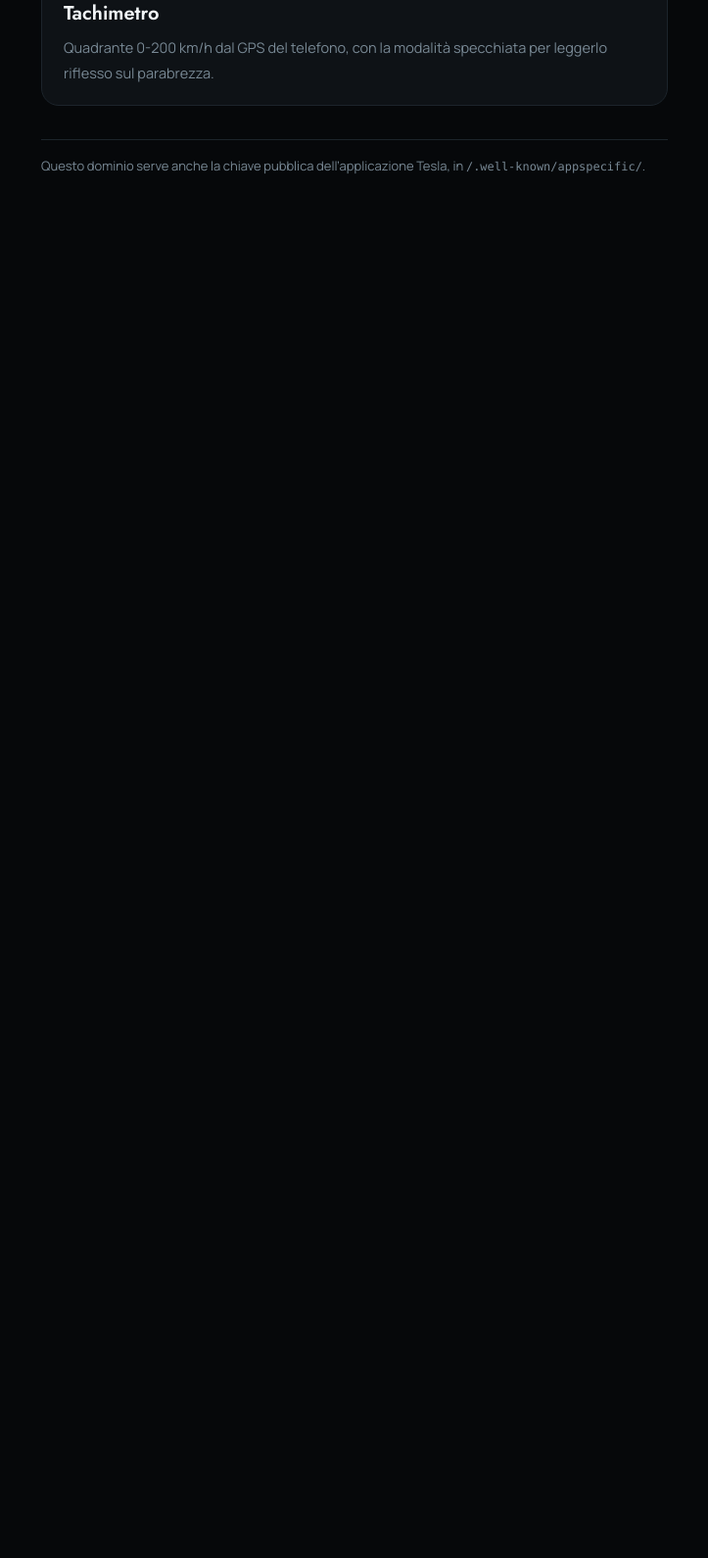
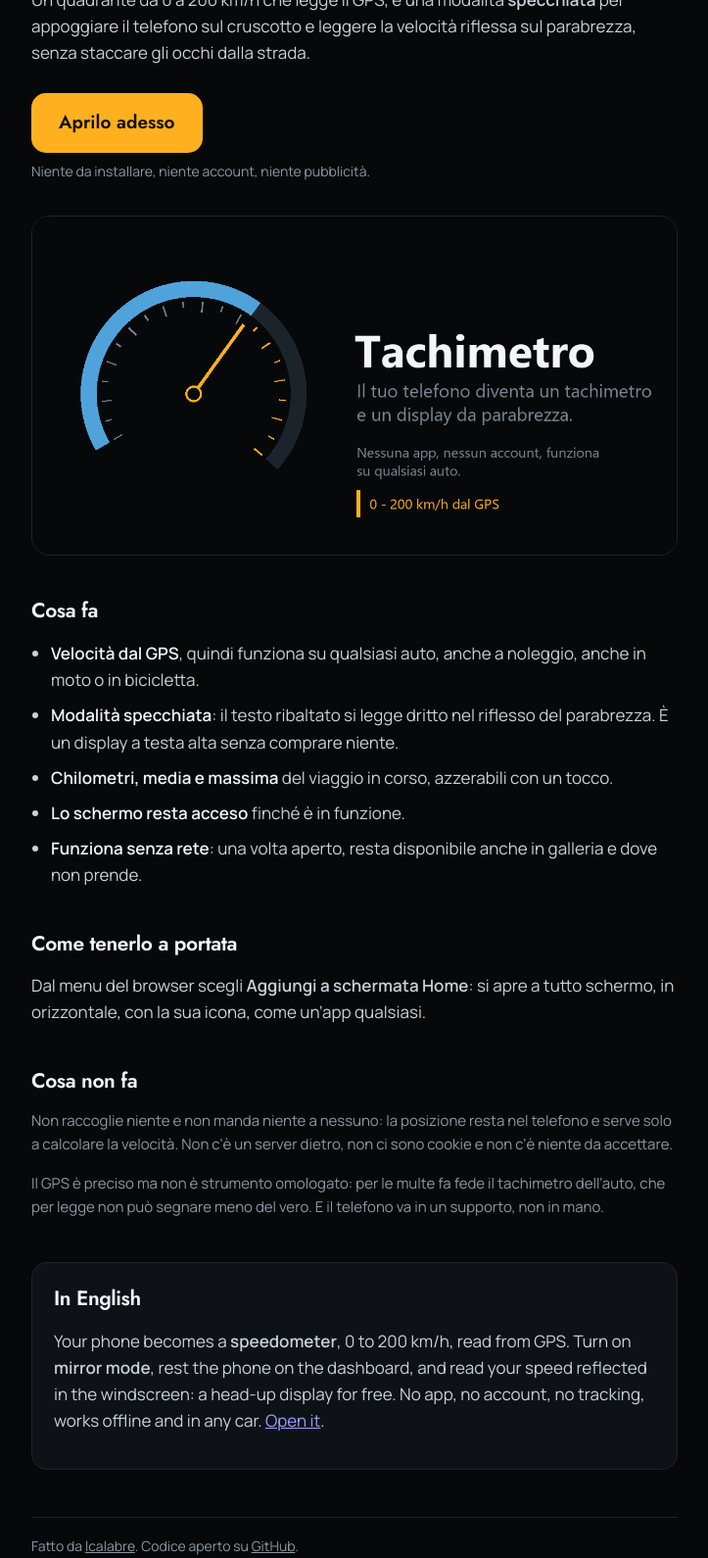
Before and after one commit to lcalabre/tesla-eubuleo, a plain HTML site: page index.html in a window 1280 px wide. Shown: the part 222-1812 px from the top of the page at 98% size, without its empty margins (278-1001 px from the left). Before the commit the page ends 800 px from the top, so only its background shows below. Drawn offline with Linux system fonts and the light colour scheme.

Commit message:
pagina di presentazione, anteprima per le chat, installabile e offline
- index.html diventa una landing che spiega la modalita' specchiata, con un
  riquadro in inglese
- anteprima.png: incollando il link in chat compare una scheda, non un URL nudo
- manifest + icone: "Aggiungi a schermata Home" lo apre a tutto schermo
- sw.js: una volta aperto funziona anche senza rete, che in galleria serve
- il tachimetro viene avvolto in un documento completo da pubblica_sito.py

Co-Authored-By: Claude Opus 5 <noreply@anthropic.com>

```diff
--- a/index.html
+++ b/index.html
@@ -3,55 +3,118 @@
 <head>
 <meta charset="utf-8">
 <meta name="viewport" content="width=device-width, initial-scale=1, viewport-fit=cover">
-<title>tesla.eubuleo.it</title>
+<title>Tachimetro</title>
+<meta name="description" content="Il telefono diventa un tachimetro da 0 a 200 km/h e un display da parabrezza. Nessuna app da installare, nessun account, funziona su qualsiasi auto.">
+<meta name="theme-color" content="#06080A">
+<link rel="canonical" href="https://lcalabre.github.io/tesla-eubuleo/">
+<link rel="manifest" href="manifest.webmanifest">
+<link rel="icon" href="icona-192.png" sizes="192x192">
+<link rel="apple-touch-icon" href="icona-192.png">
+<meta property="og:type" content="website">
+<meta property="og:title" content="Tachimetro">
+<meta property="og:description" content="Il telefono diventa un tachimetro e un display da parabrezza. Nessuna app, nessun account.">
+<meta property="og:image" content="https://lcalabre.github.io/tesla-eubuleo/anteprima.png">
+<meta property="og:url" content="https://lcalabre.github.io/tesla-eubuleo/">
+<meta property="og:locale" content="it_IT">
+<meta name="twitter:card" content="summary_large_image">
+<meta name="twitter:title" content="Tachimetro">
+<meta name="twitter:description" content="Il telefono diventa un tachimetro e un display da parabrezza.">
+<meta name="twitter:image" content="https://lcalabre.github.io/tesla-eubuleo/anteprima.png">
 <link rel="preconnect" href="https://fonts.googleapis.com">
 <link rel="preconnect" href="https://fonts.gstatic.com" crossorigin>
-<link rel="stylesheet" href="https://fonts.googleapis.com/css2?family=Jost:wght@400;600&family=Manrope:wght@400;600&display=swap">
+<link rel="stylesheet" href="https://fonts.googleapis.com/css2?family=Jost:wght@400;600;700&family=Manrope:wght@400;600&display=swap">
 <style>
   :root{
     --nero:#06080A; --carta:#0E1216; --filo:#1C242B;
-    --chiaro:#F2F6F8; --tenue:#788894; --blu:#4FA3DA;
+    --chiaro:#F2F6F8; --tenue:#8B99A5; --ambra:#FFB01F; --blu:#4FA3DA;
     color-scheme: dark;
   }
   *{box-sizing:border-box;}
   body{
     margin:0; background:var(--nero); color:var(--chiaro);
-    font-family:Manrope, system-ui, sans-serif; line-height:1.6;
-    padding:40px 16px calc(40px + env(safe-area-inset-bottom, 0px));
+    font-family:Manrope, system-ui, sans-serif; line-height:1.6; font-size:17px;
+    padding:0 16px calc(48px + env(safe-area-inset-bottom, 0px));
   }
-  main{max-width:640px; margin:0 auto;}
-  .occhiello{font-family:Jost,sans-serif; text-transform:uppercase; letter-spacing:.2em;
-             font-size:12px; color:var(--tenue);}
-  h1{font-family:Jost,sans-serif; font-weight:600; font-size:clamp(30px,7vw,44px);
-     margin:6px 0 10px; letter-spacing:-.02em;}
-  p{color:var(--tenue); margin:0 0 28px;}
-  a.scheda{
-    display:block; text-decoration:none; color:inherit; background:var(--carta);
-    border:1px solid var(--filo); border-radius:18px; padding:20px 22px; margin-bottom:14px;
+  main{max-width:660px; margin:0 auto;}
+  h1,h2{font-family:Jost, sans-serif; letter-spacing:-.02em; text-wrap:balance;}
+  h1{font-weight:700; font-size:clamp(38px,10vw,62px); line-height:1.02; margin:0 0 14px;}
+  h2{font-weight:600; font-size:21px; margin:40px 0 12px;}
+  .occhiello{font-family:Jost,sans-serif; text-transform:uppercase; letter-spacing:.22em;
+             font-size:12px; color:var(--tenue); margin-top:48px;}
+  p{margin:0 0 16px; color:#C7D2DA;}
+  p.tenue{color:var(--tenue); font-size:15px;}
+
+  .prova{
+    display:inline-flex; align-items:center; gap:10px; margin:12px 0 8px;
+    background:var(--ambra); color:#141005; text-decoration:none; font-weight:600;
+    font-family:Jost,sans-serif; font-size:19px; padding:15px 28px; border-radius:15px;
   }
-  a.scheda:hover, a.scheda:focus-visible{border-color:var(--blu); outline:none;}
-  a.scheda h2{font-family:Jost,sans-serif; font-weight:600; font-size:20px; margin:0 0 6px;}
-  a.scheda span{color:var(--tenue); font-size:14.5px;}
-  footer{color:var(--tenue); font-size:13px; margin-top:34px; border-top:1px solid var(--filo);
-         padding-top:16px;}
-  code{font-family:ui-monospace, SFMono-Regular, Menlo, monospace; font-size:.92em;}
+  .prova:hover, .prova:focus-visible{background:#FFC24F; outline:none;}
+  .sotto-bottone{font-size:14px; color:var(--tenue); margin-bottom:34px;}
+
+  figure{margin:26px 0 0;}
+  figure img{width:100%; border-radius:18px; border:1px solid var(--filo); display:block;}
+
+  ul{margin:0 0 16px; padding-left:20px; color:#C7D2DA;}
+  li{margin-bottom:9px;}
+  li b{color:var(--chiaro);}
+
+  .lingua{background:var(--carta); border:1px solid var(--filo); border-radius:16px;
+          padding:20px 22px; margin-top:44px;}
+  .lingua h2{margin-top:0;}
+  footer{margin-top:48px; border-top:1px solid var(--filo); padding-top:18px;
+         color:var(--tenue); font-size:14px;}
+  footer a{color:var(--tenue);}
 </style>
 </head>
 <body>
 <main>
-  <div class="occhiello">Model 3</div>
-  <h1>Strumenti di bordo</h1>
-  <p>Pagine private, servite da un dominio mio. Nessun dato lascia il telefono.</p>
+  <div class="occhiello">Strumento da abitacolo</div>
+  <h1>Il telefono diventa un tachimetro.</h1>
+  <p>Un quadrante da 0 a 200 km/h che legge il GPS, e una modalit&agrave; <b>specchiata</b> per
+  appoggiare il telefono sul cruscotto e leggere la velocit&agrave; riflessa sul parabrezza,
+  senza staccare gli occhi dalla strada.</p>
 
-  <a class="scheda" href="tachimetro.html">
-    <h2>Tachimetro</h2>
-    <span>Quadrante 0-200 km/h dal GPS del telefono, con la modalit&agrave; specchiata
-    per leggerlo riflesso sul parabrezza.</span>
-  </a>
+  <a class="prova" href="tachimetro.html">Aprilo adesso</a>
+  <div class="sotto-bottone">Niente da installare, niente account, niente pubblicit&agrave;.</div>
+
+  <figure><img src="anteprima.png" alt="Il quadrante del tachimetro, da 0 a 200 km/h"></figure>
+
+  <h2>Cosa fa</h2>
+  <ul>
+    <li><b>Velocit&agrave; dal GPS</b>, quindi funziona su qualsiasi auto, anche a noleggio,
+    anche in moto o in bicicletta.</li>
+    <li><b>Modalit&agrave; specchiata</b>: il testo ribaltato si legge dritto nel riflesso del
+    parabrezza. &Egrave; un display a testa alta senza comprare niente.</li>
+    <li><b>Chilometri, media e massima</b> del viaggio in corso, azzerabili con un tocco.</li>
+    <li><b>Lo schermo resta acceso</b> finch&eacute; &egrave; in funzione.</li>
+    <li><b>Funziona senza rete</b>: una volta aperto, resta disponibile anche in galleria e dove
+    non prende.</li>
+  </ul>
+
+  <h2>Come tenerlo a portata</h2>
+  <p>Dal menu del browser scegli <b>Aggiungi a schermata Home</b>: si apre a tutto schermo,
+  in orizzontale, con la sua icona, come un&rsquo;app qualsiasi.</p>
+
+  <h2>Cosa non fa</h2>
+  <p class="tenue">Non raccoglie niente e non manda niente a nessuno: la posizione resta nel
+  telefono e serve solo a calcolare la velocit&agrave;. Non c&rsquo;&egrave; un server dietro,
+  non ci sono cookie e non c&rsquo;&egrave; niente da accettare.</p>
+  <p class="tenue">Il GPS &egrave; preciso ma non &egrave; strumento omologato: per le multe fa
+  fede il tachimetro dell&rsquo;auto, che per legge non pu&ograve; segnare meno del vero.
+  E il telefono va in un supporto, non in mano.</p>
+
+  <div class="lingua">
+    <h2>In English</h2>
+    <p>Your phone becomes a <b>speedometer</b>, 0 to 200 km/h, read from GPS. Turn on
+    <b>mirror mode</b>, rest the phone on the dashboard, and read your speed reflected in the
+    windscreen: a head-up display for free. No app, no account, no tracking, works offline and
+    in any car. <a href="tachimetro.html">Open it</a>.</p>
+  </div>
 
   <footer>
-    Questo dominio serve anche la chiave pubblica dell&rsquo;applicazione Tesla, in
-    <code>/.well-known/appspecific/</code>.
+    Fatto da <a href="https://github.com/lcalabre">lcalabre</a>. Codice aperto su
+    <a href="https://github.com/lcalabre/tesla-eubuleo">GitHub</a>.
   </footer>
 </main>
 </body>
```
Also changed, not shown: sw.js (added, +36 -0 lines), tachimetro.html (+34 -0 lines), anteprima.png (added), icona-192.png (added), icona-512.png (added), manifest.webmanifest (added).
